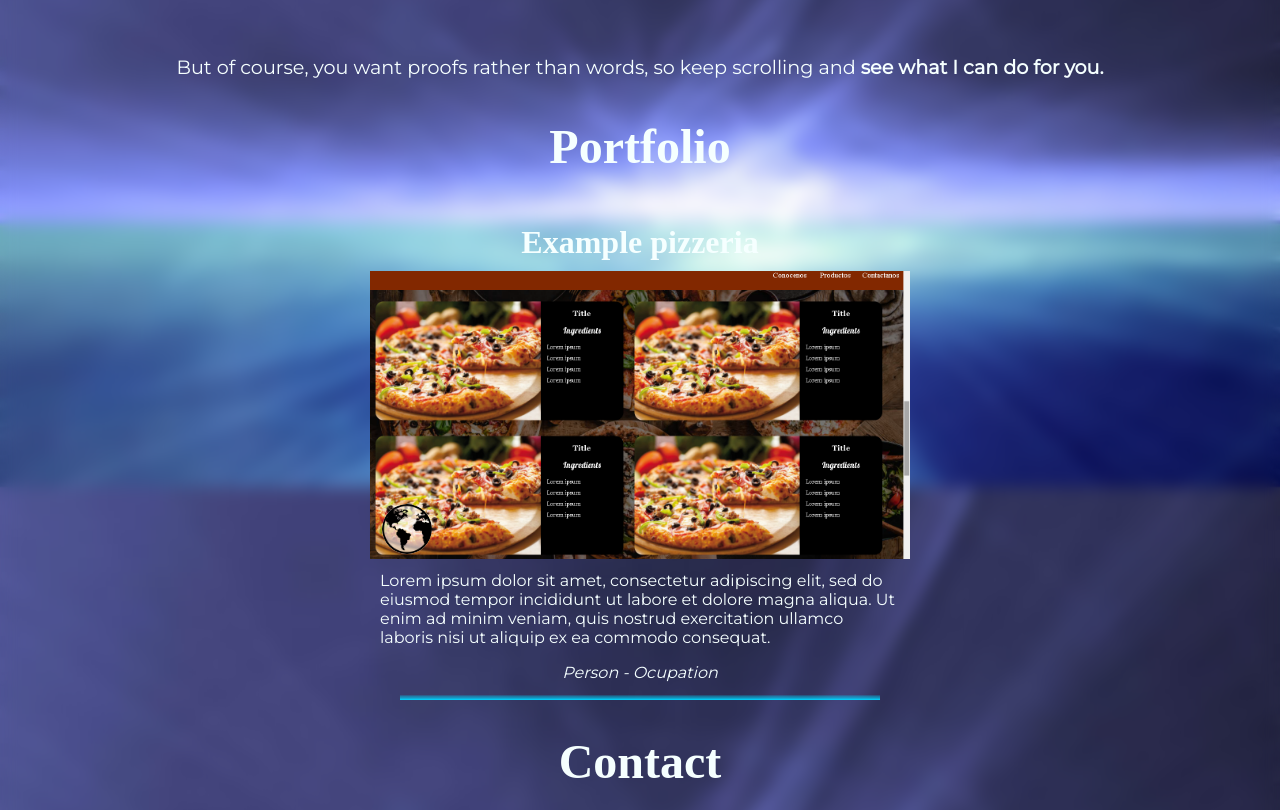
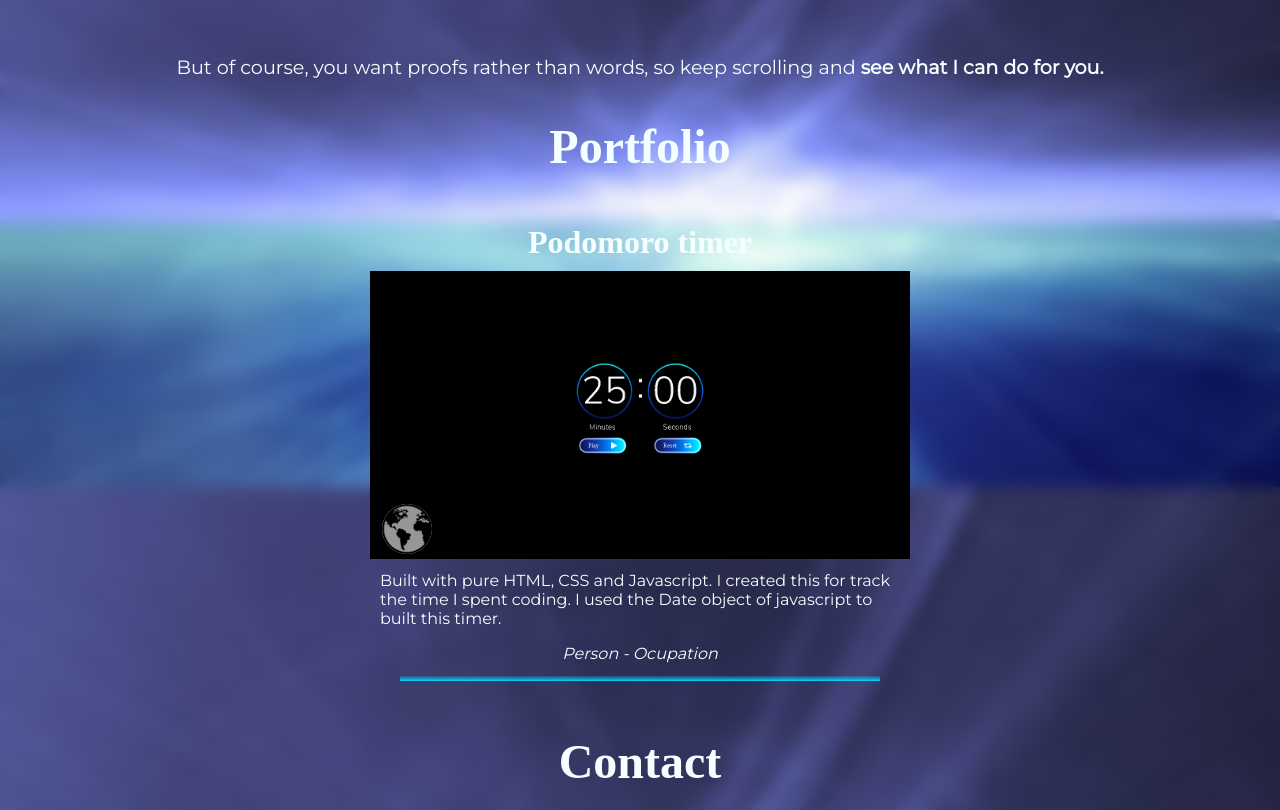
Before and after one commit to Js-codetalker/Portfolio, a PHP site: page / in a window 1280 px wide. Shown: the part 313-1123 px from the top of the page. Run offline with PHP 8.4, Linux system fonts and the light colour scheme; some libraries are stand-ins or nearby versions.

Commit message:
timer proyect added

```diff
--- a/index.html
+++ b/index.html
@@ -39,16 +39,15 @@
 		<h1 id="Portfolio">Portfolio</h1>
 		<div class="portfolio">
 				<div class="portfolio-item">
-					<h3>Example pizzeria</h3>
-					<a href="https://lsf6ylhj6ixq8suku54pfa-on.drv.tw/Pizzeria/index.php" target="blank"><img src="Images/world.png" class="portfolio-imgLink"></a>
-					<img class="portfolio__workImg" src="Images/Captura de pantalla (303).png" alt="#">
-					<blockquote>Lorem ipsum dolor sit amet, consectetur adipiscing elit, sed do eiusmod tempor incididunt ut labore et dolore magna aliqua. Ut enim ad minim veniam, quis nostrud exercitation ullamco laboris nisi ut aliquip ex ea commodo consequat. </blockquote>
+					<h3>Podomoro timer</h3>
+					<a href="https://js-codetalker.github.io/Timer/" target="blank"><img src="Images/world.png" class="portfolio-imgLink"></a>
+					<img class="portfolio__workImg" src="Images/Captura de pantalla (316).png" alt="#">
+					<blockquote>Built with pure HTML, CSS and Javascript. I created this for track the time I spent coding. I used the Date object of javascript to built this timer.</blockquote>
 					<div class="portfolio__item-container">
 						<p class="portfolio__item-container-client"><em>Person - Ocupation</em></p>
 					</div>
 					<div class="portfolio-item-gradient"></div>
 				</div>
-
 		</div>
 
 		<h2 id="Contact">Contact</h2>
--- a/styles.css
+++ b/styles.css
@@ -131,7 +131,7 @@ h1 {
 }
 
 .portfolio-item {
-	width: 44.47vw;
+	width: 42.47vw;
 	min-width: 600px;
 	height: 500px;
 	align-self: center;
```
Also changed, not shown: Images/Captura de pantalla (316).png (added).
